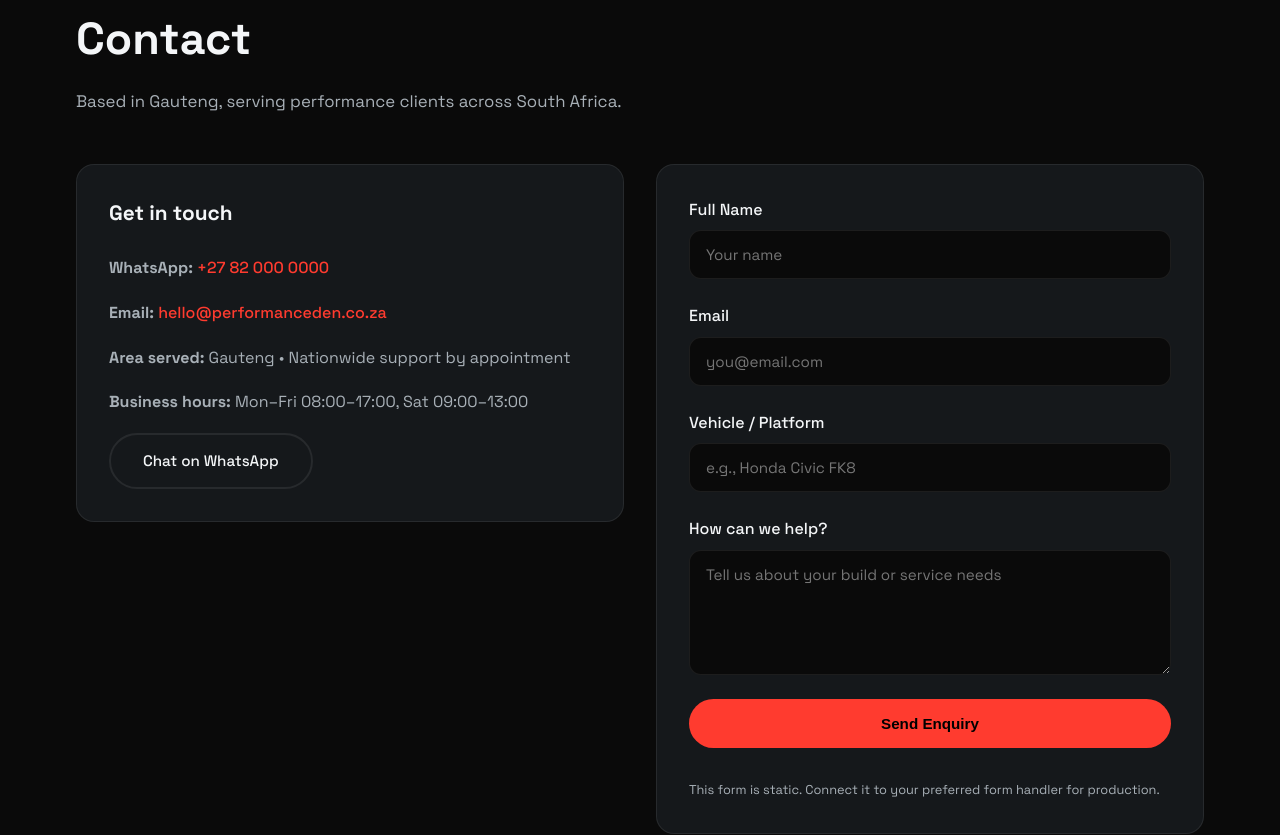
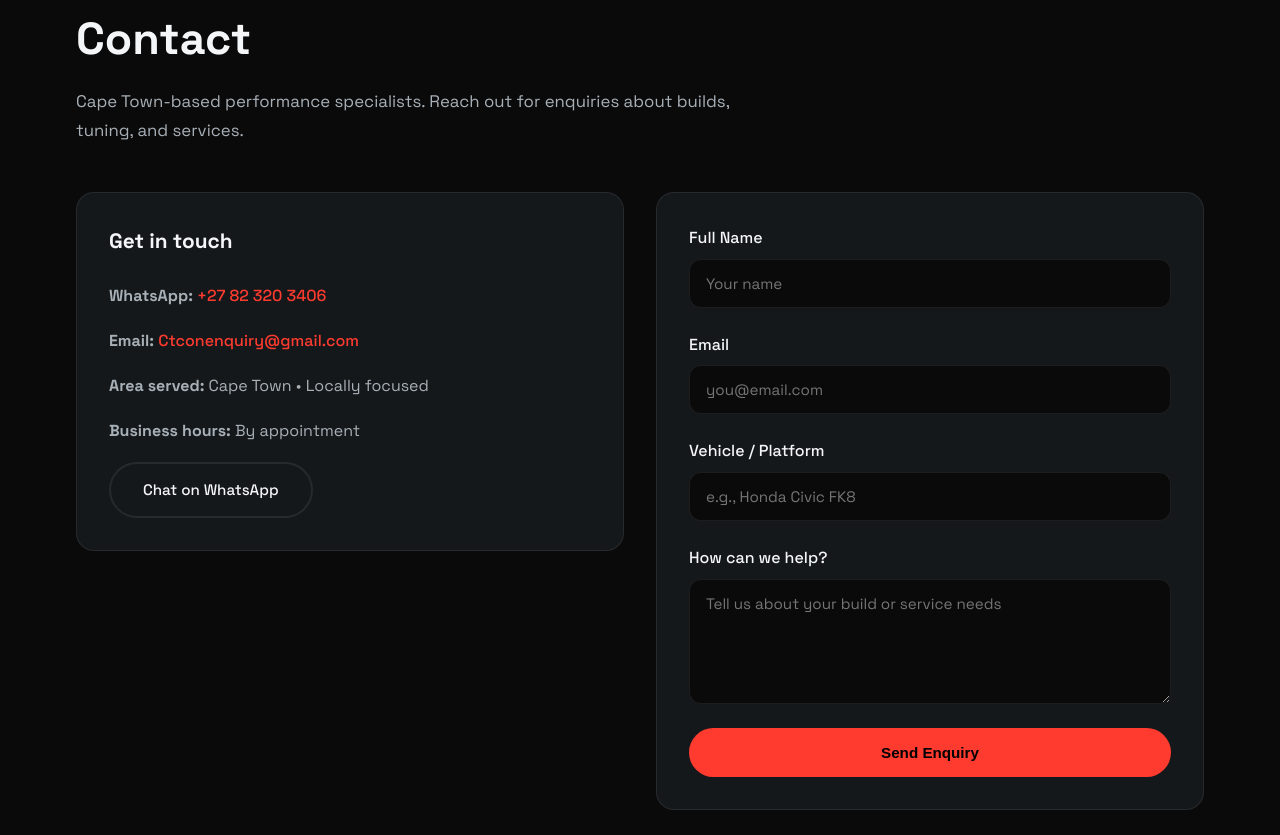
Before and after one commit to CTCONTECH/Performance_Den, a website: page index.html in a window 1280 px wide. Shown: the part 5710-6545 px from the top of the page. Drawn offline with Linux system fonts and the light colour scheme; a script that the page names is missing.

Commit message:
Update contact section with Cape Town details and email handling
Contact Changes:
- Location: Changed from Gauteng to Cape Town, locally focused
- Phone: Updated to +27 82 320 3406 (WhatsApp link updated)
- Email: Updated to Ctconenquiry@gmail.com
- Hours: Changed to 'By appointment'
- WhatsApp buttons now link to correct number
- Section description updated to reflect Cape Town location

Form Changes:
- Form now submits to Ctconenquiry@gmail.com via FormSubmit.co
- Removed static form note
- Added CAPTCHA bypass for cleaner submissions
- Form will send enquiries directly to email inbox

```diff
--- a/index.html
+++ b/index.html
@@ -249,20 +249,20 @@
         <div class="container">
           <div class="section-header">
             <h2>Contact</h2>
-            <p>Based in Gauteng, serving performance clients across South Africa.</p>
+            <p>Cape Town-based performance specialists. Reach out for enquiries about builds, tuning, and services.</p>
           </div>
           <div class="contact-grid">
             <div class="contact-details">
               <div class="contact-card">
                 <h3>Get in touch</h3>
-                <p><strong>WhatsApp:</strong> <a href="https://wa.me/27820000000">+27 82 000 0000</a></p>
-                <p><strong>Email:</strong> <a href="mailto:hello@performanceden.co.za">hello@performanceden.co.za</a></p>
-                <p><strong>Area served:</strong> Gauteng • Nationwide support by appointment</p>
-                <p><strong>Business hours:</strong> Mon–Fri 08:00–17:00, Sat 09:00–13:00</p>
-                <a class="btn ghost" href="https://wa.me/27820000000">Chat on WhatsApp</a>
+                <p><strong>WhatsApp:</strong> <a href="https://wa.me/27823203406">+27 82 320 3406</a></p>
+                <p><strong>Email:</strong> <a href="mailto:Ctconenquiry@gmail.com">Ctconenquiry@gmail.com</a></p>
+                <p><strong>Area served:</strong> Cape Town • Locally focused</p>
+                <p><strong>Business hours:</strong> By appointment</p>
+                <a class="btn ghost" href="https://wa.me/27823203406">Chat on WhatsApp</a>
               </div>
             </div>
-            <form class="contact-form" aria-label="Contact form">
+            <form class="contact-form" aria-label="Contact form" action="https://formsubmit.co/Ctconenquiry@gmail.com" method="POST">
               <label>
                 Full Name
                 <input type="text" name="name" placeholder="Your name" required />
@@ -279,8 +279,8 @@
                 How can we help?
                 <textarea name="message" rows="5" placeholder="Tell us about your build or service needs" required></textarea>
               </label>
+              <input type="hidden" name="_captcha" value="false" />
               <button class="btn primary" type="submit">Send Enquiry</button>
-              <p class="form-note">This form is static. Connect it to your preferred form handler for production.</p>
             </form>
           </div>
         </div>
```
